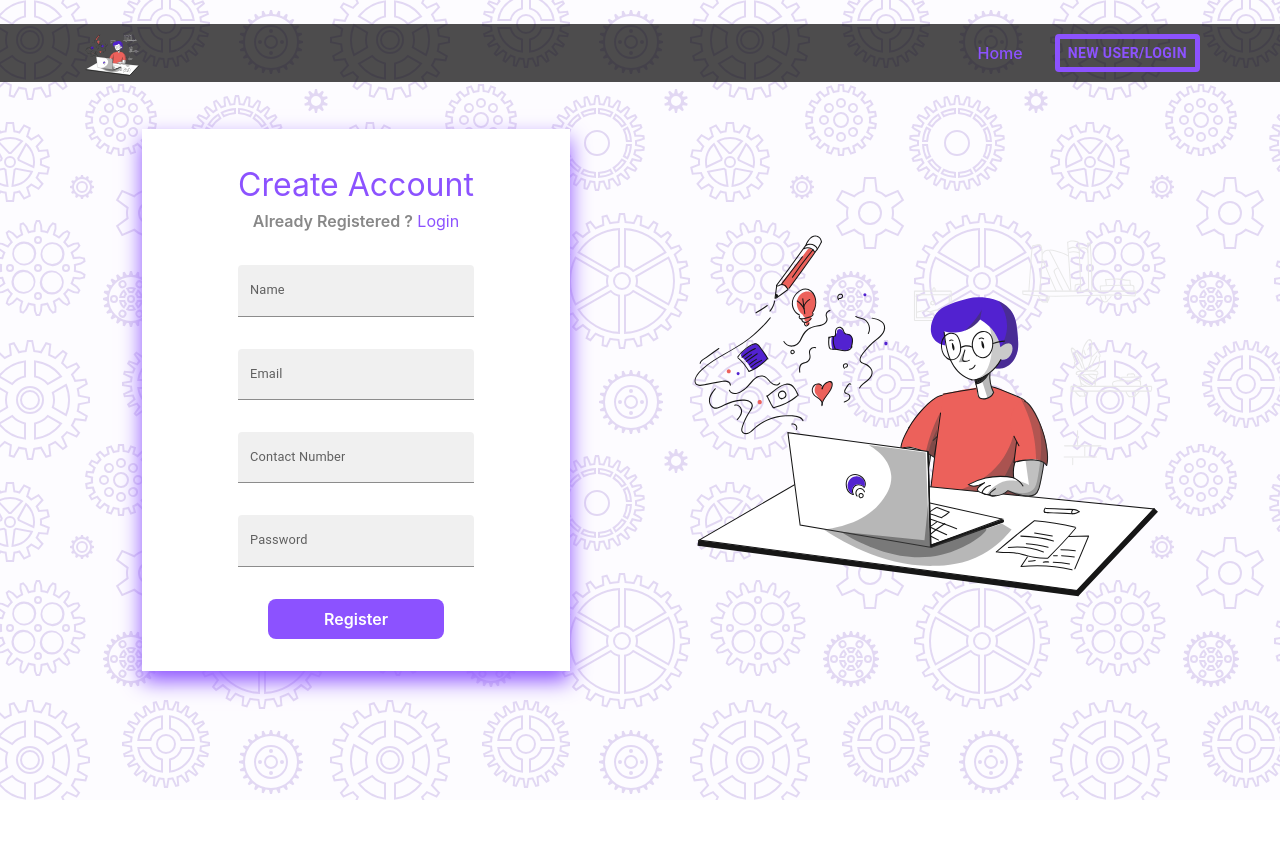
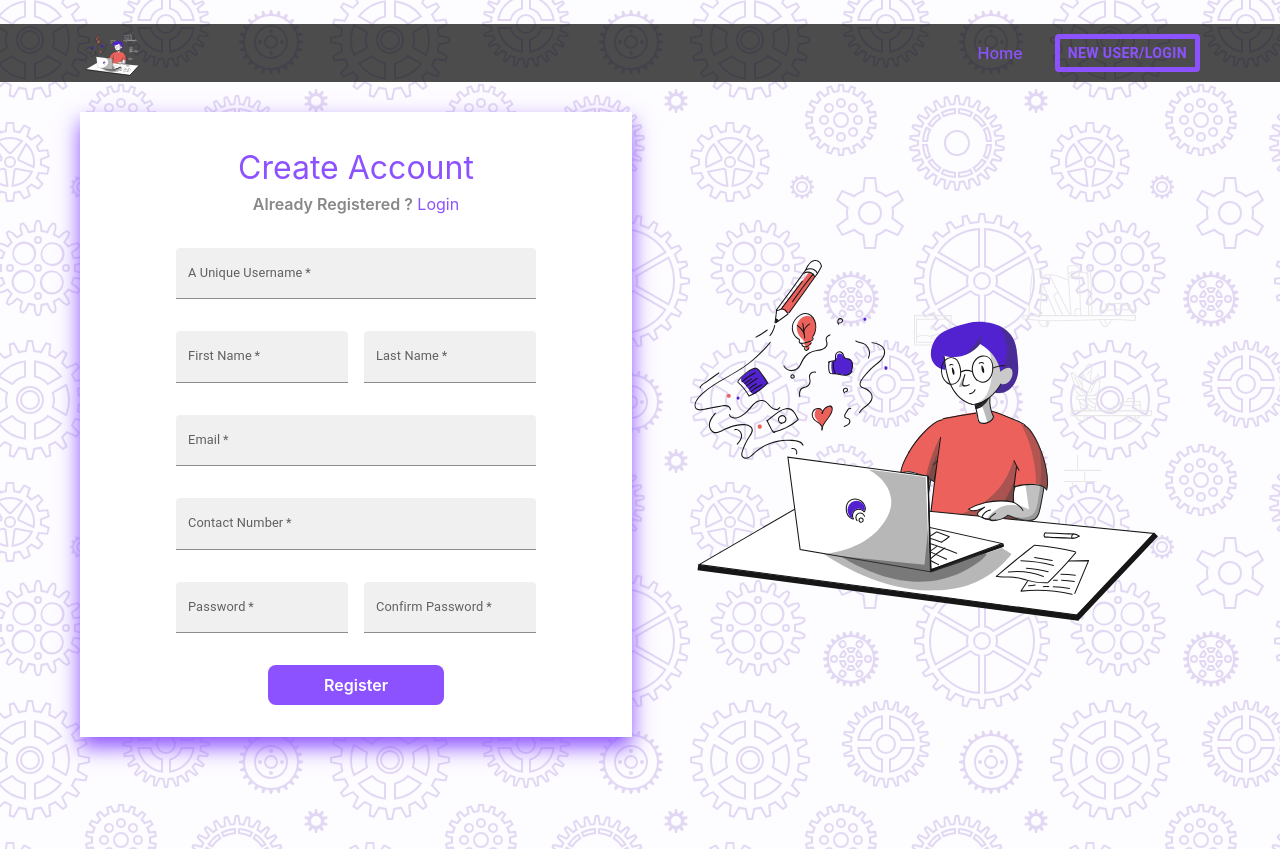
Before and after one commit to mananjain31/hire-n-seeks, a React (Create React App) app: page /register in a window 1280 px wide. Before the commit the page ends 800 px from the top, so only its background shows below. Built offline with nearby package versions, Linux system fonts and the light colour scheme; a web font is replaced by a local one.

Commit message:
:white_check_mark: RegisterComponent completely implemented with validations and protected routes uding RequireAuth component

```diff
--- a/src/App.js
+++ b/src/App.js
@@ -7,11 +7,20 @@ import { RegisterPage } from "./pages/login-register-pages/RegisterPage";
 import { Alert, Slide, Snackbar } from "@mui/material";
 import { useDispatch, useSelector } from "react-redux";
 import { alertActions } from "./store/slices/alert-slice";
+import RequireAuth from "./pages/RequireAuth";
+import { updateUserToLocalStorage } from "./store/slices/user-slice";
+
+let firstRender = true;
 
 function App() {
-  // console.log(LandingPage);
+
   const alert = useSelector(state => state.alert);
-  console.log(alert);
+  const user = useSelector(state => state.user);
+
+  React.useEffect(() => {
+    updateUserToLocalStorage(user);
+  }, [user]);
+
   const dispatch = useDispatch();
   const closeAlert = () => dispatch(alertActions.close())
 
@@ -21,6 +30,9 @@ function App() {
         <Route exact path='/' element={<LandingPage/>}/>
         <Route exact path='/login' element={<LoginPage/>}/>
         <Route exact path='/register' element={<RegisterPage/>}/>
+        <Route element={<RequireAuth forRecruiter forSeeker/>}>
+          <Route path='/protected' element={<p>Protected Route</p>}/>
+        </Route>
       </Routes>
 
       <Snackbar
@@ -29,7 +41,7 @@ function App() {
         TransitionComponent={Slide}
         onClose={closeAlert}
       >
-        <Alert variant="filled" onClose={closeAlert} elevation={10} severity={alert.severity}>
+        <Alert variant="filled" onClose={closeAlert} elevation={10} severity={alert.severity} key={Math.random()}>
           {alert.message}
         </Alert>
       </Snackbar>
--- /dev/null
+++ b/src/pages/RequireAuth.jsx
@@ -0,0 +1,24 @@
+import React from 'react'
+import { useSelector } from 'react-redux';
+import { Navigate, Outlet, useLocation } from 'react-router-dom';
+
+export default function RequireAuth({ forRecruiter, forSeeker }){
+  const location = useLocation();
+  const user = useSelector(state => state.user);
+
+  if(!user?.loggedIn)
+    return <Navigate to="/login" state={{ from: location }} replace />
+
+    console.log(forRecruiter && forSeeker
+      ,  (forRecruiter && user.is_recruiter)
+      ,  (forSeeker && !user.is_recruiter));
+
+  if(
+        forRecruiter && forSeeker
+    ||  (forRecruiter && user.is_recruiter)
+    ||  (forSeeker && !user.is_recruiter)
+  ) return <Outlet/>
+
+  return <Navigate to="/unauthorized" state={{ from: location }} replace />
+
+}
--- a/src/pages/login-register-pages/RegisterPage.jsx
+++ b/src/pages/login-register-pages/RegisterPage.jsx
@@ -3,12 +3,50 @@ import {Link} from 'react-router-dom'
 
 import LoginRegisterPageWrapper from './LoginRegisterPageWrapper';
 import bloggingSVG from '../../assets/blogging.svg'
-import { Input, TextField, Button } from '@mui/material';
+import { TextField } from '@mui/material';
 import { PurpleButton } from '../../shared/buttons/Buttons';
+import { useDispatch } from 'react-redux';
+import validateRegisterForm from '../../validations/validateRegisterForm';
+import { registerUser } from '../../store/actions/user-actions';
 
+const formDataReducer = (state, ev) => {
+  const {name, value} = ev.target;
+  return {
+    ...state,
+    [name] : value,
+  }
+}
+
+const initialFormValues = {
+  userName : '',
+  email : '',
+  contactNumber : '',
+  password : '',
+  confirmPassword : '',
+  firstName : '',
+  lastName : '',
+};
 
 export const RegisterPage = () => {
 
+  const dispatch = useDispatch();
+
+  const [formData, formDataDispatch] = React.useReducer(formDataReducer,   initialFormValues);
+  const [formErrors, setFormErrors] = React.useState(initialFormValues);
+
+  // console.log(formData);
+
+  const handleSubmit = ev => {
+    ev.preventDefault();
+    console.log(formData);
+    const {isValid, errors, data} = validateRegisterForm(formData);
+    console.log({isValid, errors, data});
+
+    if(!isValid) return setFormErrors(errors);
+    setFormErrors({});
+    dispatch(registerUser(data));
+
+  }
 
   return (
     <LoginRegisterPageWrapper sideImage={bloggingSVG}>
@@ -19,12 +57,87 @@ export const RegisterPage = () => {
           <span className='gray'>Already Registered ?</span> <Link to='/login'>Login</Link>
         </div>
 
-        <TextField label="Name" variant="filled"/>
-        <TextField label="Email" variant="filled"/>
-        <TextField label="Contact Number" variant="filled"/>
-        <TextField label="Password" variant="filled" type="password"/>
+        <TextField
+            label="A Unique Username"
+            variant="filled"
+            name="userName"
+            value={formData.userName}
+            onChange={formDataDispatch}
+            required
+            error={!!formErrors.userName}
+            helperText={formErrors.userName}
+        />
+        <div style={{display:'flex', gap : '1rem'}}>
+          <TextField
+            label="First Name"
+            variant="filled"
+            name="firstName"
+            value={formData.firstName}
+            onChange={formDataDispatch}
+            required
+            error={!!formErrors.firstName}
+            helperText={formErrors.firstName}
+          />
+          <TextField
+            label="Last Name"
+            variant="filled"
+            name="lastName"
+            value={formData.lastName}
+            onChange={formDataDispatch}
+            required
+            error={!!formErrors.lastName}
+            helperText={formErrors.lastName}
+          />
+        </div>
+        <TextField
+          label="Email"
+          variant="filled"
+          type="email"
+          name="email"
+          value={formData.email}
+          onChange={formDataDispatch}
+          required
+          error={!!formErrors.email}
+          helperText={formErrors.email}
+        />
+        <TextField
+          label="Contact Number"
+          type="number"
+           variant="filled"
+           name="contactNumber"
+           value={formData.contactNumber}
+           onChange={formDataDispatch}
+           required
+           error={!!formErrors.contactNumber}
+           helperText={formErrors.contactNumber}
+        />
 
-        <PurpleButton color="white">Register</PurpleButton>
+        <div style={{display:'flex', gap : '1rem'}}>
+          <TextField
+            label="Password"
+            variant="filled"
+            type="password"
+            name="password"
+            value={formData.password}
+            onChange={formDataDispatch}
+            required
+            error={!!formErrors.password}
+            helperText={formErrors.password}
+          />
+          <TextField
+            label="Confirm Password"
+            variant="filled"
+            type="password"
+            name="confirmPassword"
+            value={formData.confirmPassword}
+            onChange={formDataDispatch}
+            required
+            error={!!formErrors.confirmPassword}
+            helperText={formErrors.confirmPassword}
+          />
+        </div>
+
+        <PurpleButton type="button" onClick={handleSubmit} color="white">Register</PurpleButton>
 
       </form>
     </LoginRegisterPageWrapper>
--- a/src/store/actions/user-actions.js
+++ b/src/store/actions/user-actions.js
@@ -20,6 +20,25 @@ export const loginUser = (formData) => {
   }
 }
 
+export const registerUser = (formData) => {
+  return async dispatch => {
+
+    dispatch(alertActions.openInfo("Processing your request..."));
+
+    const {data, error} = await fetcher('/signup', {
+      method : 'POST',
+      body : JSON.stringify(formData)
+    });
+
+    if(error) return dispatch(alertActions.openError(error.message || error))
+
+    console.log('Register data : ', data.userData);
+    // dispatch(userActions.login(data.userData));
+    dispatch(alertActions.openSuccess("Registered Succesfully"));
+
+  }
+}
+
 export const logoutUser = (formData) => {
   return async dispatch => {
 
--- a/src/store/slices/user-slice.js
+++ b/src/store/slices/user-slice.js
@@ -5,9 +5,19 @@ const initialState = {
   is_recruiter : false,
 }
 
+const getInitialStateFromLocalStorage = () => {
+  let user = localStorage.getItem('user')
+  if(user) return JSON.parse(user);
+  return initialState;
+}
+
+export const updateUserToLocalStorage = user => {
+  localStorage.setItem('user', JSON.stringify(user))
+}
+
 const userSlice = createSlice({
   name : 'user',
-  initialState,
+  initialState : getInitialStateFromLocalStorage(),
   reducers : {
     logout(state)  {
       state = initialState
@@ -19,6 +29,9 @@ const userSlice = createSlice({
         loggedIn : true,
       }
       return state;
+    },
+    set(state, action) {
+      return action.payload
     }
   }
 })
--- /dev/null
+++ b/src/validations/validateRegisterForm.js
@@ -0,0 +1,32 @@
+import { isValidContactNumber, isValidEmail, isValidUserName } from "./form-fileld-validations";
+export default function validateRegisterForm(formData){
+
+  const {
+    userName,
+    email,
+    contactNumber,
+    password,
+    confirmPassword,
+    firstName,
+    lastName,
+  } = formData;
+  const returnValue = {errors : {}, data : formData, isValid : true}
+
+  const addError = error => {
+    returnValue.isValid = false;
+    returnValue.errors = {...returnValue.errors, ...error};
+  }
+
+  for(const name in formData) {
+    const value = formData[name];
+    if(!value?.trim()) addError({[name] : 'This field is required'});
+  }
+
+
+  if(!isValidUserName(userName)) addError({userName : 'must start with alphabets, with minimum size of 3 and can have numbers'});
+  if(!isValidEmail(email)) addError({email : 'invalid email format'});
+  if(!isValidContactNumber(contactNumber)) addError({contactNumber : 'must be a 10 digit number'});
+  if(!returnValue.errors.password && password !== confirmPassword) addError({confirmPassword : 'password mismatch'});
+
+  return returnValue;
+}
```
